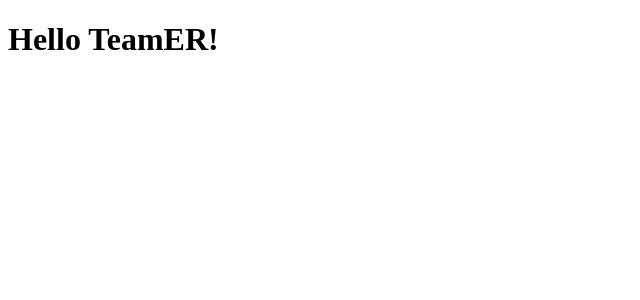
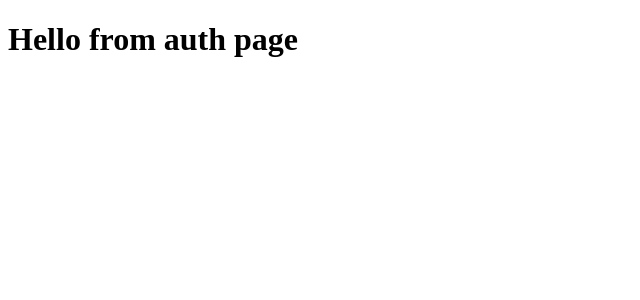
Before and after one commit to wilkdaniel03/TeamER, a React (Vite) app in the folder gui/: page /auth in a window 1280 px wide. Shown: the top 300 px of the page, without its empty margins (0-640 px from the left). Built offline with nearby package versions, Linux system fonts and the light colour scheme.

Commit message:
[dw/gui/auth] Adding react router boiler plate and creating auth route and redirection to auth page.

```diff
--- a/gui/src/App.tsx
+++ b/gui/src/App.tsx
@@ -1,5 +1,16 @@
+import React from 'react'
+import { Routes, Route, Navigate } from 'react-router-dom'
+import AuthPage from './pages/authPage'
+
 const App = () => {
-    return <h1>Hello TeamER!</h1>
+    return (
+        <main>
+            <Routes>
+                <Route path="/" element={<Navigate replace to="/auth" />} />
+                <Route path="auth" element={<AuthPage />} />
+            </Routes>
+        </main>
+    )
 }
 
 export default App
```
